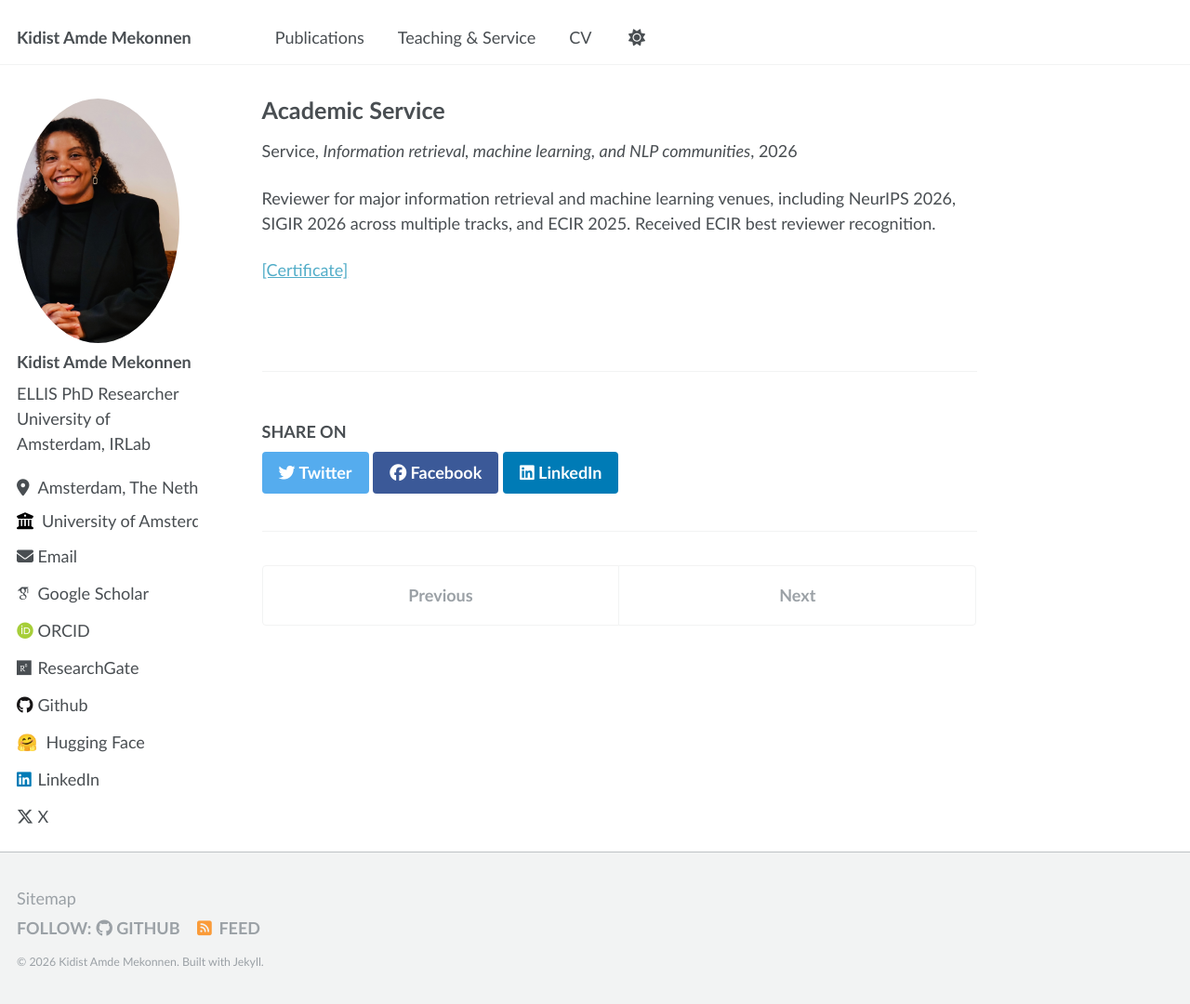
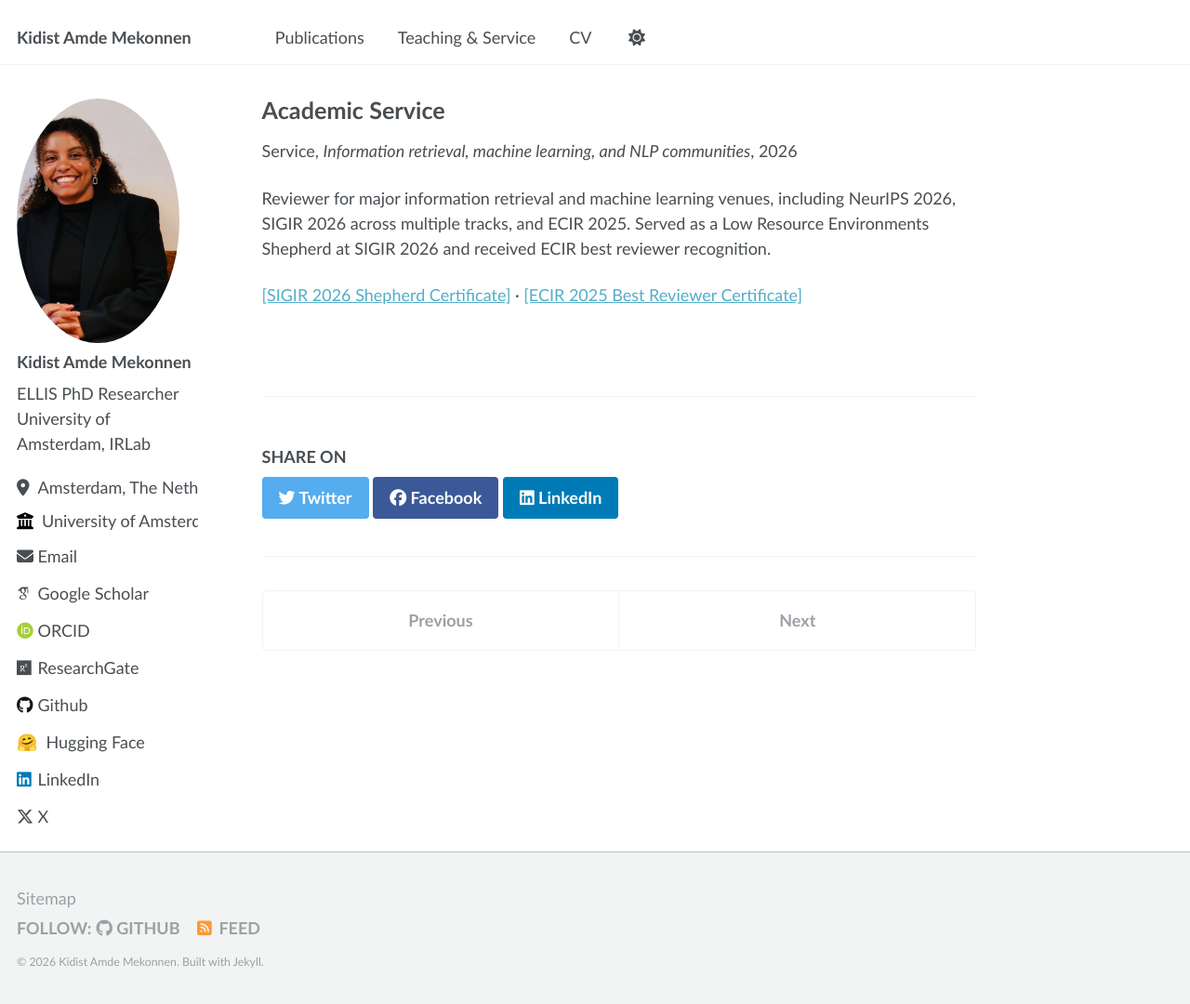
Before and after one commit to kidist-amde/kidist-amde.github.io, a Jekyll site: the page built from _teaching/2026-academic-service.md, in a window 1280 px wide and 1081 px high. Shown: the whole window at 93% size. Built offline with Jekyll 4.4.1, drawn with Linux system fonts in a browser that asks for light colours; some web fonts are replaced.

Commit message:
Add SIGIR 2026 shepherd certificate

```diff
--- a/_teaching/2026-academic-service.md
+++ b/_teaching/2026-academic-service.md
@@ -9,6 +9,6 @@ date: 2026-01-01
 location: "International"
 ---
 
-Reviewer for major information retrieval and machine learning venues, including NeurIPS 2026, SIGIR 2026 across multiple tracks, and ECIR 2025. Received ECIR best reviewer recognition.
+Reviewer for major information retrieval and machine learning venues, including NeurIPS 2026, SIGIR 2026 across multiple tracks, and ECIR 2025. Served as a Low Resource Environments Shepherd at SIGIR 2026 and received ECIR best reviewer recognition.
 
-[[Certificate]](/files/certificates/ecir-2025-best-reviewer.png)
+[[SIGIR 2026 Shepherd Certificate]](/files/certificates/Scanned%20Document%2031-07-2026%20at%2015.14.19.pdf) · [[ECIR 2025 Best Reviewer Certificate]](/files/certificates/ecir-2025-best-reviewer.png)
```
Also changed, not shown: _pages/teaching.md (+2 -0 lines), 1 other file.
